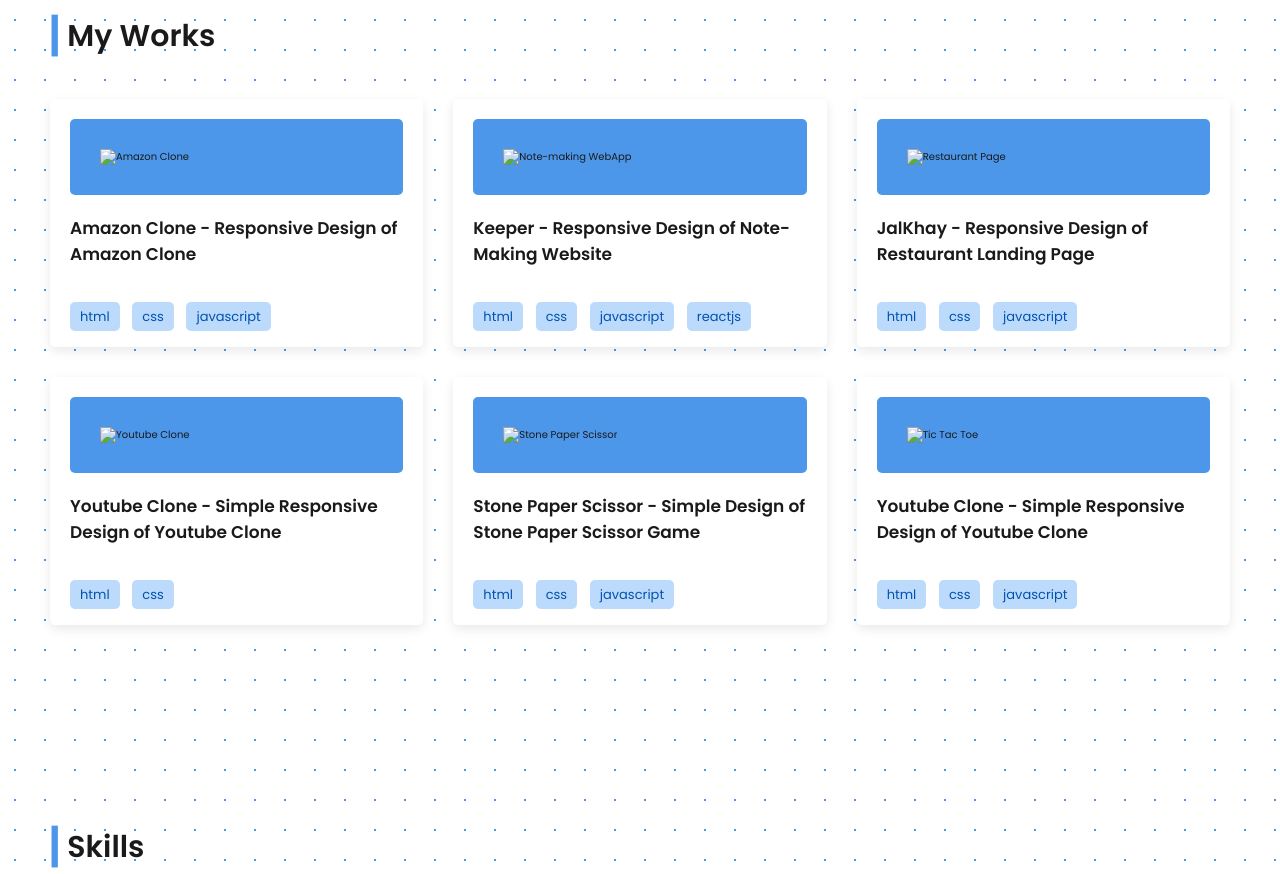
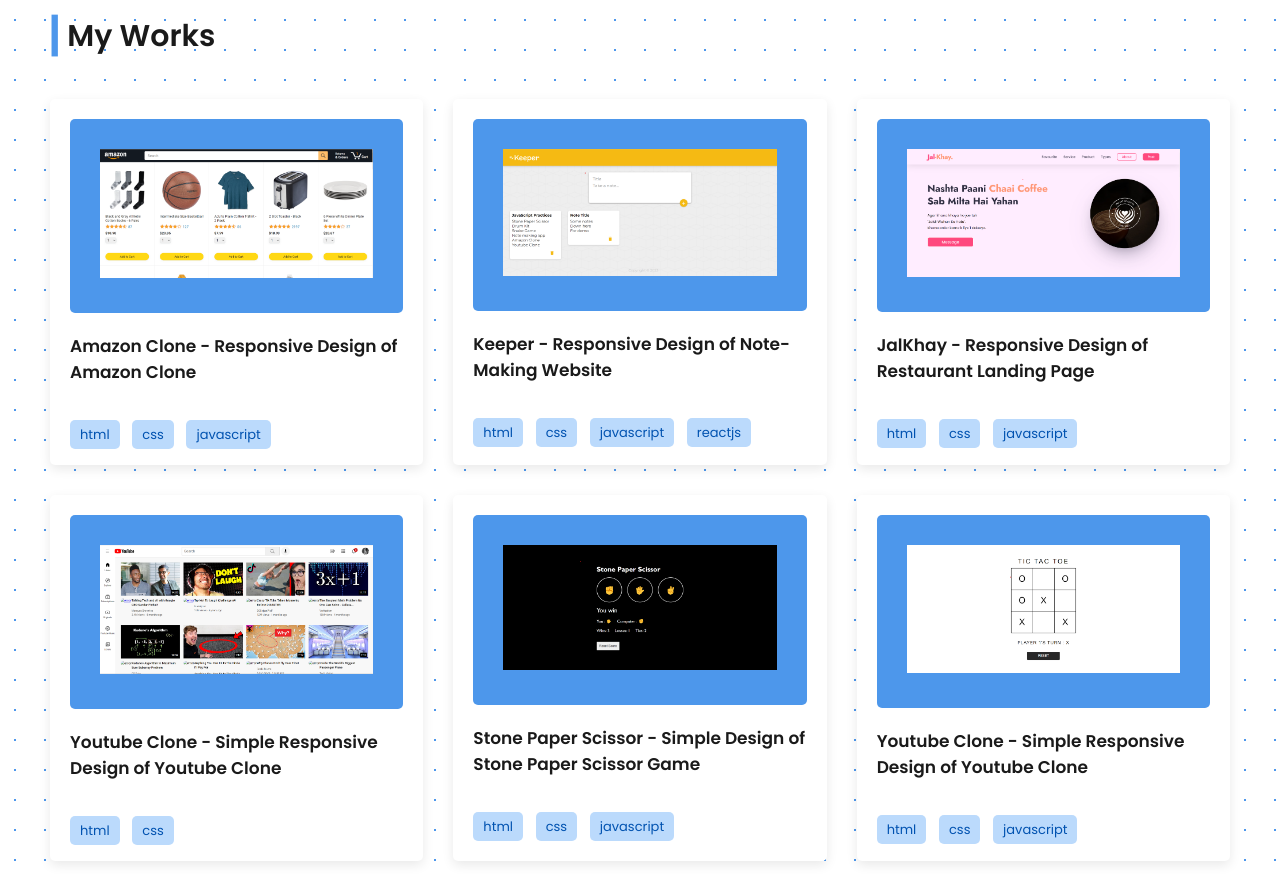
Before and after one commit to git-AdityaJha/MyPortfolio, a plain HTML site: page index.html in a window 1280 px wide. Shown: the part 625-1499 px from the top of the page. Drawn offline with nearby package versions, Linux system fonts and the light colour scheme; the site is published under a folder, as on GitHub Pages, so addresses that start at the root find nothing.

Commit message:
Solve image rendering

```diff
--- a/index.html
+++ b/index.html
@@ -66,7 +66,7 @@
 
           <div class="work">
             <div class="image">
-              <img src="/images/Amazon Clone.png" alt="Amazon Clone">
+              <img src="images/Amazon Clone.png" alt="Amazon Clone">
             </div>
             <h3><a target=”_blank” href="https://git-adityajha.github.io/Amazon-Clone/">Amazon Clone - Responsive Design of Amazon Clone</a></h3>
             <p>html</p>
@@ -76,7 +76,7 @@
 
           <div class="work">
             <div class="image">
-              <img src="/images/Note-Making WebApp'.png" alt="Note-making WebApp">
+              <img src="images/Note-Making WebApp'.png" alt="Note-making WebApp">
             </div>
             <h3><a target=”_blank” href="https://git-adityajha.github.io/Keeper/">Keeper - Responsive Design of Note-Making Website</a></h3>
             <p>html</p>
@@ -87,7 +87,7 @@
 
           <div class="work">
             <div class="image">
-              <img src="/images/JayKhay.png" alt="Restaurant Page">
+              <img src="images/JayKhay.png" alt="Restaurant Page">
             </div>
             <h3><a target=”_blank” href="https://git-adityajha.github.io/Jal-Khay/">JalKhay - Responsive Design of Restaurant Landing Page</a></h3>
             <p>html</p>
@@ -97,7 +97,7 @@
 
           <div class="work">
             <div class="image">
-              <img src="/images/YoutubeClone.png" alt="Youtube Clone">
+              <img src="images/YoutubeClone.png" alt="Youtube Clone">
             </div>
             <h3><a target=”_blank” href="https://git-adityajha.github.io/Youtube-Clone/">Youtube Clone - Simple Responsive Design of Youtube Clone</a></h3>
             <p>html</p>
@@ -106,7 +106,7 @@
 
           <div class="work">
             <div class="image">
-              <img src="/images/StonePaperScissor.png" alt="Stone Paper Scissor">
+              <img src="images/StonePaperScissor.png" alt="Stone Paper Scissor">
             </div>
             <h3><a target=”_blank” href="https://git-adityajha.github.io/Stone-Paper-Scissor/">Stone Paper Scissor - Simple Design of Stone Paper Scissor Game</a></h3>
             <p>html</p>
@@ -116,7 +116,7 @@
 
           <div class="work">
             <div class="image">
-              <img src="/images/TicTacToe.png" alt="Tic Tac Toe">
+              <img src="images/TicTacToe.png" alt="Tic Tac Toe">
             </div>
             <h3><a target=”_blank” href="https://git-adityajha.github.io/Tic-Tac-Toe/">Youtube Clone - Simple Responsive Design of Youtube Clone</a></h3>
             <p>html</p>
```
